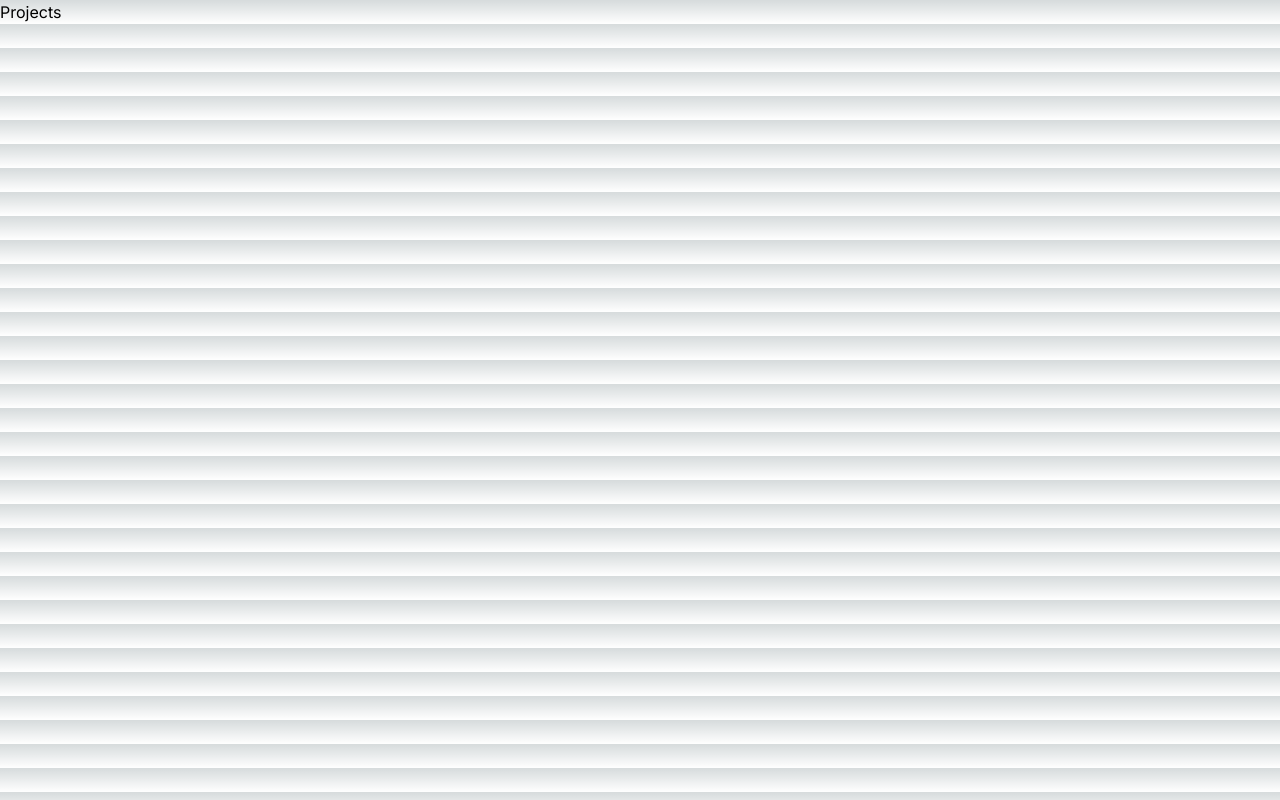
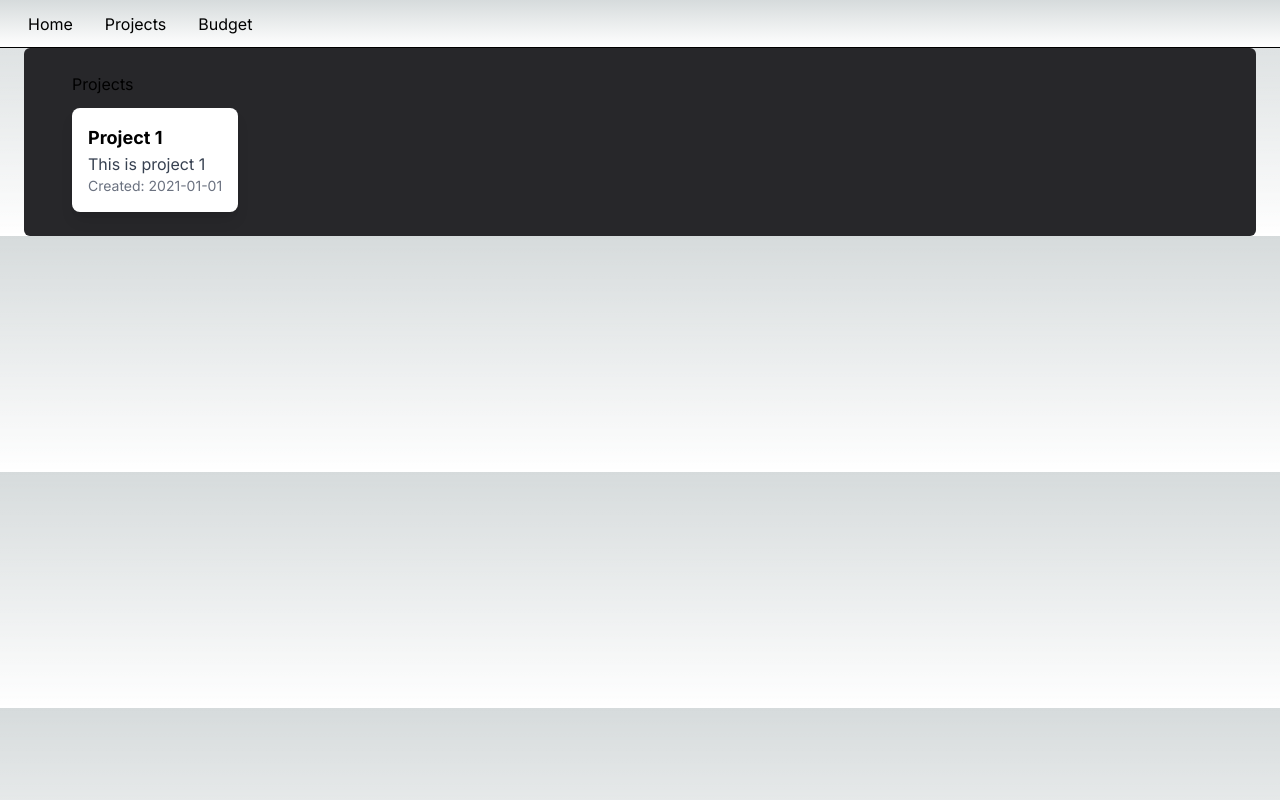
Before and after one commit to danielpmo1371/my-life, a Next.js app: page /projects in a window 1280 px wide. Built offline with nearby package versions, Linux system fonts and the light colour scheme.

Commit message:
menu, layout an d proj

```diff
--- a/src/app/globals.css
+++ b/src/app/globals.css
@@ -25,3 +25,30 @@ body {
     )
     rgb(var(--background-start-rgb));
 }
+
+.navbar {
+  background: linear-gradient(
+    to bottom,
+    rgb(var(--background-start-rgb)),
+    rgb(var(--background-end-rgb))
+  );
+  width: 100%;
+  height: 3rem;
+  border-bottom: 0.5px solid rgb(var(--foreground-rgb));
+  position: flex;
+  top: 0;
+  left: 0;
+  z-index: 100;
+  flex: auto;
+  flex-direction: row;
+  flex-wrap: nowrap;
+  justify-content: space-between;
+  align-items: center;
+  padding: 0.75rem;
+}
+
+.nav-item {
+  flex: 1;
+  text-align: center;
+  padding: 1rem;
+}
--- a/src/app/layout.tsx
+++ b/src/app/layout.tsx
@@ -1,11 +1,12 @@
+import NavBar from '@/components/NavBar'
 import './globals.css'
 import { Inter } from 'next/font/google'
 
 const inter = Inter({ subsets: ['latin'] })
 
 export const metadata = {
-  title: 'Create Next App',
-  description: 'Generated by create next app',
+  title: 'My Life',
+  description: 'Take control of your life',
 }
 
 export default function RootLayout({
@@ -15,7 +16,12 @@ export default function RootLayout({
 }) {
   return (
     <html lang="en">
-      <body className={inter.className}>{children}</body>
+      <body className={`${inter.className} flex flex-col`}>
+        <NavBar/>
+        <div className="flex-grow py-6 px-12 bg-zinc-800 rounded-md mx-6 h-full">
+          {children}
+        </div>
+        </body>
     </html>
   )
 }
--- a/src/app/projects/page.tsx
+++ b/src/app/projects/page.tsx
@@ -1,9 +1,10 @@
 //tsx page component for projects
 import React from 'react';
 import { Project } from '../types/project';
+import ProjectCard from '@/components/ProjectCard';
 // import { ProjectCard } from './card';
 
-export default function Page() {
+export default function Projects() {
     let projects: Project[];
     let updateProjects: React.Dispatch<any>;
 
@@ -50,19 +51,16 @@ export default function Page() {
     ];
 
     return (
-        //placeholder for now
-        <div>
-            <h1>Projects</h1>
+        <div className="">
+        <h1>Projects</h1>
+        <div className="flex items-center space-x-4 mt-3">
+            {projects.map((project) => (
+                <ProjectCard
+                key={project.id}
+                project={project}
+                />
+                ))}
         </div>
-    )
-    // return (
-    //     <div className="projects-page">
-    //         {projects.map((project) => (
-    //             <ProjectCard
-    //                 key={project.id}
-    //                 project={project}
-    //             />
-    //         ))}
-    //     </div>
-    // );
+        </div>
+    );
 };
--- /dev/null
+++ b/src/components/NavBar.tsx
@@ -0,0 +1,16 @@
+import React from "react";
+
+const pages = [{title: 'Home', url: '/'}, {title: 'Projects', url: '/projects'}, {title: 'Budget', url: '/budget'}];
+const settings = ['Profile', 'Account', 'Dashboard', 'Logout'];
+
+function ResponsiveAppBar() {
+
+  return (
+    <div className="navbar flex-grow w-full">
+        {pages.map((page) =>
+            <a className="nav-item" key={page.url} href={page.url}>{page.title}</a>
+            )}
+    </div>
+  );
+}
+export default ResponsiveAppBar;
--- /dev/null
+++ b/src/components/ProjectCard.tsx
@@ -0,0 +1,14 @@
+import { Project } from '@/app/types/project';
+import React from 'react';
+
+const ProjectCard = (prop: { project: Project }) => {
+  return (
+    <div className="bg-white rounded-lg shadow-lg p-4">
+      <h3 className="text-lg font-bold">{prop.project.name}</h3>
+      <p className="text-gray-700">{prop.project.description}</p>
+      <p className="text-gray-500 text-sm">Created: {prop.project.startDate}</p>
+    </div>
+  );
+};
+
+export default ProjectCard;
```
